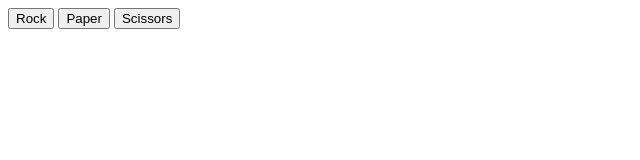
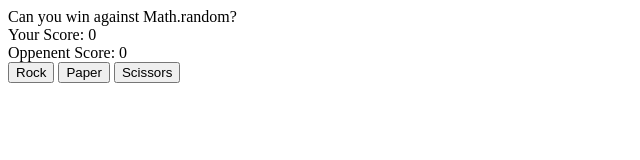
Before and after one commit to Louiaboo/rock-paper-scissorrs, a plain HTML site: page index.html in a window 1280 px wide. Shown: the whole page, without its empty margins (0-640 px from the left). Drawn offline with Linux system fonts and the light colour scheme.

Commit message:
Add basic UI

```diff
--- a/index.html
+++ b/index.html
@@ -7,9 +7,26 @@
     <title>Rock Paper Scissors</title>
 </head>
 <body>
-    <button class = "rock">Rock</button>
-    <button class = "paper">Paper</button>
-    <button class = "scissors">Scissors</button>
+    <div class = "container">
+        <div class = "header">
+            <div class = "title">
+                Can you win against Math.random?
+            </div>
+            <div class = "scores">
+                <div class = "player-score">
+                    Your Score: <span id = "player">0</span>
+                </div>
+                <div class = "computer-score">
+                    Oppenent Score: <span id = "computer">0</span>
+                </div>
+            </div>
+        </div>
+        <div class = "buttons">
+            <button class = "rock">Rock</button>
+            <button class = "paper">Paper</button>
+            <button class = "scissors">Scissors</button>
+        </div>
+    </div>
     <script src = "rock-paper-scissors.js"></script>
 </body>
 </html>
```
